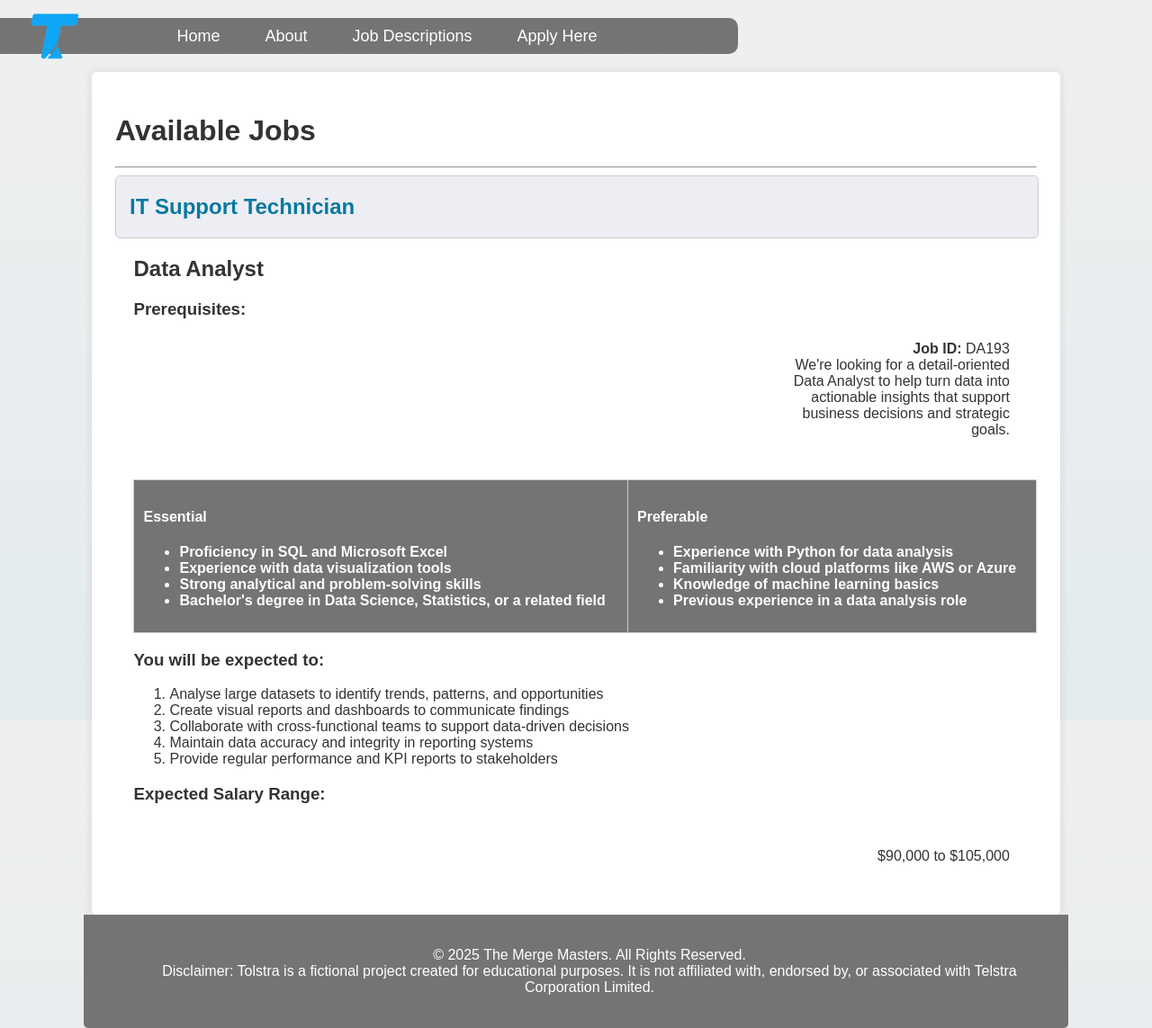
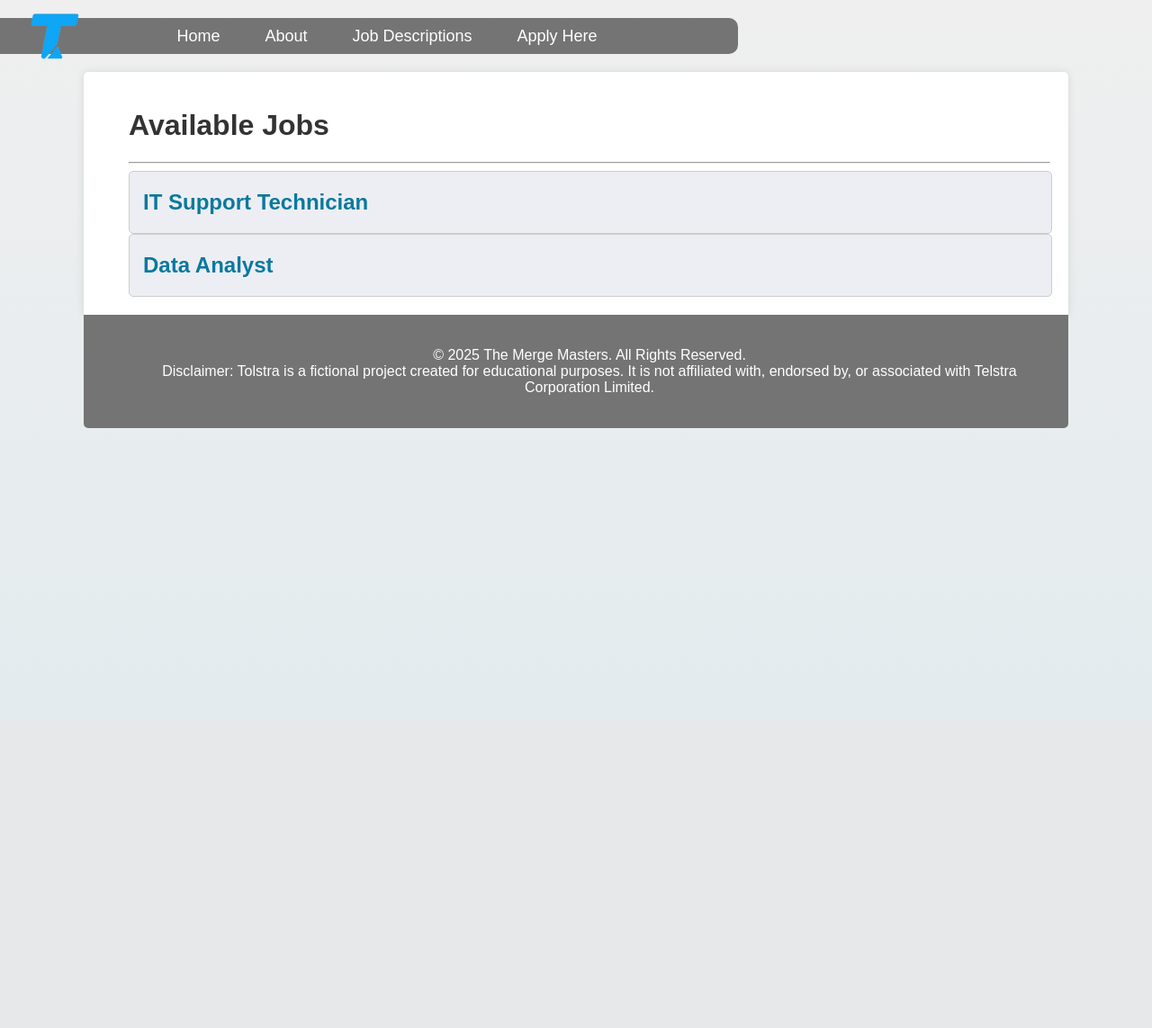
Before and after one commit to AshKmo/cos10026-part2, a PHP site: page /jobs.html in a window 1280 px wide. Shown: the whole page at 90% size. After the commit the page ends 476 px from the top, so only its background shows below. Run offline with PHP 8.4, Linux system fonts and the light colour scheme; lists and menus that the app fills with data are empty.

Commit message:
Second job reformatting

```diff
--- a/jobs.html
+++ b/jobs.html
@@ -55,12 +55,14 @@
 						<strong>Job ID: </strong>IT427<br>
 					</aside>
 					<p class="jobs-description">As and IT Support Technician, you will assist staff and customers in any hardware and software dificulties that they may face.</p>
+
 					<h3>You will be expected to:</h3>
 					<ol>
 						<li>Understand the underlying systems through which our network operates</li>
 						<li>Be able to give technical support to staff and clients who have questions</li>
 						<li>Bugfix and assist with the management of our networks and devices should any issues arise</li>
 					</ol>
+
 					<h3 class="jobs-prereqs-title">Prerequisites:</h3>
 					<div class="jobs-prerequisites">
 						<div>
@@ -90,33 +92,12 @@
 				</section>
 			</div>
 
-			<section>
-				<h2>Data Analyst</h2>
-				<aside>
-					<p></p><strong>Job ID: </strong>DA193<br>
-					We're looking for a detail-oriented Data Analyst to help turn data into actionable insights that support business decisions and strategic goals.</p>
-				</aside>
-				<h3>Prerequisites:</h3>
-				<table>
-					<th>
-						<h4>Essential</h4>
-						<ul>
-							<li>Proficiency in SQL and Microsoft Excel</li>
-							<li>Experience with data visualization tools</li>
-							<li>Strong analytical and problem-solving skills</li>
-							<li>Bachelor's degree in Data Science, Statistics, or a related field</li>
-						</ul>
-					</th>
-					<th>
-						<h4>Preferable</h4>
-						<ul>
-							<li>Experience with Python for data analysis</li>
-							<li>Familiarity with cloud platforms like AWS or Azure</li>
-							<li>Knowledge of machine learning basics</li>
-							<li>Previous experience in a data analysis role</li>
-						</ul>
-					</th>
-				</table>
+			<div class="jobs-dropdown">
+				<input type="checkbox" id="jobs-data-analyst-dropdown">
+				<label class="jobs-dropdown-title" for="jobs-data-analyst-dropdown"><strong>Data Analyst</strong></label>
+				<section class="jobs-dropdown-content">
+					<aside><strong>Job ID: </strong>DA193</aside>
+					<p class="jobs-description">We're looking for a detail-oriented Data Analyst to help turn data into actionable insights that support business decisions and strategic goals.</p>
 
 					<h3>You will be expected to:</h3>
 					<ol>
@@ -127,10 +108,32 @@
 						<li>Provide regular performance and KPI reports to stakeholders</li>
 					</ol>
 
+					<h3 class="jobs-prereqs-title">Prerequisites:</h3>
+					<div class="jobs-prerequisites">
+						<div>
+							<h4>Essential</h4>
+							<ul>
+								<li>Proficiency in SQL and Microsoft Excel</li>
+								<li>Experience with data visualization tools</li>
+								<li>Strong analytical and problem-solving skills</li>
+								<li>Bachelor's degree in Data Science, Statistics, or a related field</li>
+							</ul>
+						</div>
+						<div>
+							<h4>Preferable</h4>
+							<ul>
+								<li>Experience with Python for data analysis</li>
+								<li>Familiarity with cloud platforms like AWS or Azure</li>
+								<li>Knowledge of machine learning basics</li>
+								<li>Previous experience in a data analysis role</li>
+							</ul>
+						</div>
+					</div>
+
 					<h3>Expected Salary Range:</h3>
-				<aside>$90,000 to $105,000</aside>
-
+					<p>$90,000 to $105,000</p>
 				</section>
+			</div>
 		</main>
 		<footer>
 			<p>&copy; 2025 The Merge Masters. All Rights Reserved.<br>
--- a/styles/jobs-styles.css
+++ b/styles/jobs-styles.css
@@ -1,80 +1,3 @@
-
-body {
-    background-color:whitesmoke;
-    font-family: Arial, sans-serif;
-    margin: 0;
-    padding: 0;
-    color: #333;
-    font-size: 16px;
-}
-
-/*nav ul {
-    list-style: none;
-    padding: 10px;
-    background: #747474;
-    overflow: hidden;
-    text-align: center;
-    max-width: 800px;
-}
-
-nav ul li {
-    display: inline;
-    padding: 15px;
-}
-
-nav ul li a {
-    color: white;
-    text-decoration: none;
-}*/
-
-main {
-    padding: 2%;
-    width: 80%;
-    margin: auto;
-    background: white;
-    box-shadow: 0px 0px 10px rgba(0, 0, 0, 0.1);
-    border-radius: 5px;
-    overflow: hidden;
-}
-
-section {
-    margin-bottom: 20px;
-}
-
-footer {
-    text-align: center;
-}
-
-dl {
-    padding: 15px;
-    border-radius: 5px;
-}
-
-dt {
-    font-weight: bold;
-    color: #0073e6;
-}
-
-dd {
-    margin-bottom: 10px;
-    padding-left: 10px;
-}
-
-figure {
-    text-align: right;
-    margin: 20px 0;
-}
-
-figure img {
-    max-width: 350px;
-}
-
-figcaption {
-    font-style: italic;
-    margin-top: 5px;
-    color: #555;
-}
-
 /* Jobs CSS - Max */
 
 /* Job ID - sets it to the right of the screen, with a width of 25% of that job's container size */
```
Lines whose indentation alone changed are shown as unchanged.
